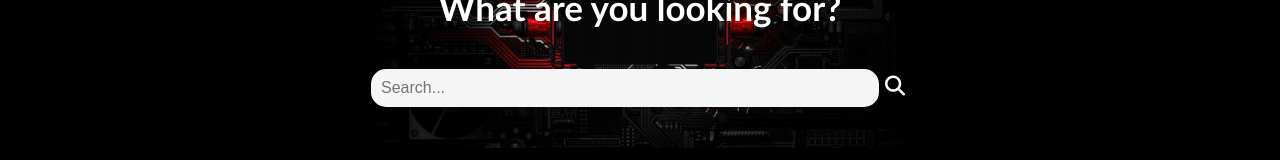
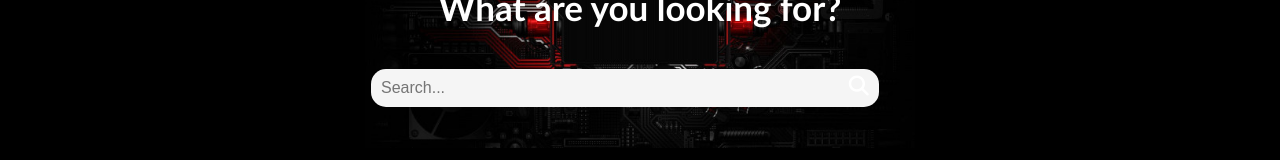
Before and after one commit to ValentinKardzhaliev/ByteBazaar, a React (Vite) app in the folder pc_shop_frontend/: page / in a window 1280 px wide. Shown: the part 219-379 px from the top of the page. Built offline with nearby package versions, Linux system fonts and the light colour scheme.

Commit message:
Moved the search button to be inside the search field

```diff
--- a/pc_shop_frontend/src/components/SearchBar/SearchBar.css
+++ b/pc_shop_frontend/src/components/SearchBar/SearchBar.css
@@ -2,6 +2,7 @@
     text-align: center;
     background-color: black;
     position: relative;
+    height: 40%;
 }
 
 .search-bar-section img {
@@ -29,7 +30,6 @@
     box-sizing: border-box;
     padding: 5px;
     border-radius: 20px;
-    /* Use border-radius to make it round */
 }
 
 .form-content input {
@@ -43,28 +43,34 @@
 
 .form-content button {
     width: 30px;
-    /* Set the width of the button */
     height: 30px;
-    /* Set the height of the button */
     background: none;
-    /* Remove any existing background */
     border: none;
     cursor: pointer;
-
+    position: relative;
+    top: 50%;
+    left: -0.5%;
+    transform: translate(-100%, 0%); /* Updated positioning */
 }
-
 
 .form-content button::before {
     content: "\f002";
-    /* Unicode for the magnifying glass icon */
     font-family: 'Font Awesome 5 Free';
-    /* Font family for FontAwesome */
     font-weight: 900;
-    /* Font weight for FontAwesome Solid */
     font-size: 20px;
-    /* Set the font size as needed */
     color: white;
-    /* Set the color of the icon */
+}
+
+.form-content:hover button::before {
+    color: black; /* Change the color on hover over the form */
+}
+
+@media (max-width: 768px) {
+    .form-content button {
+        left: auto; /* Reset left position */
+        right: 5px; /* Adjust the right position for smaller screens */
+        transform: translate(0%, -50%); /* Adjust positioning */
+    }
 }
 
 .form-content button span {
```
